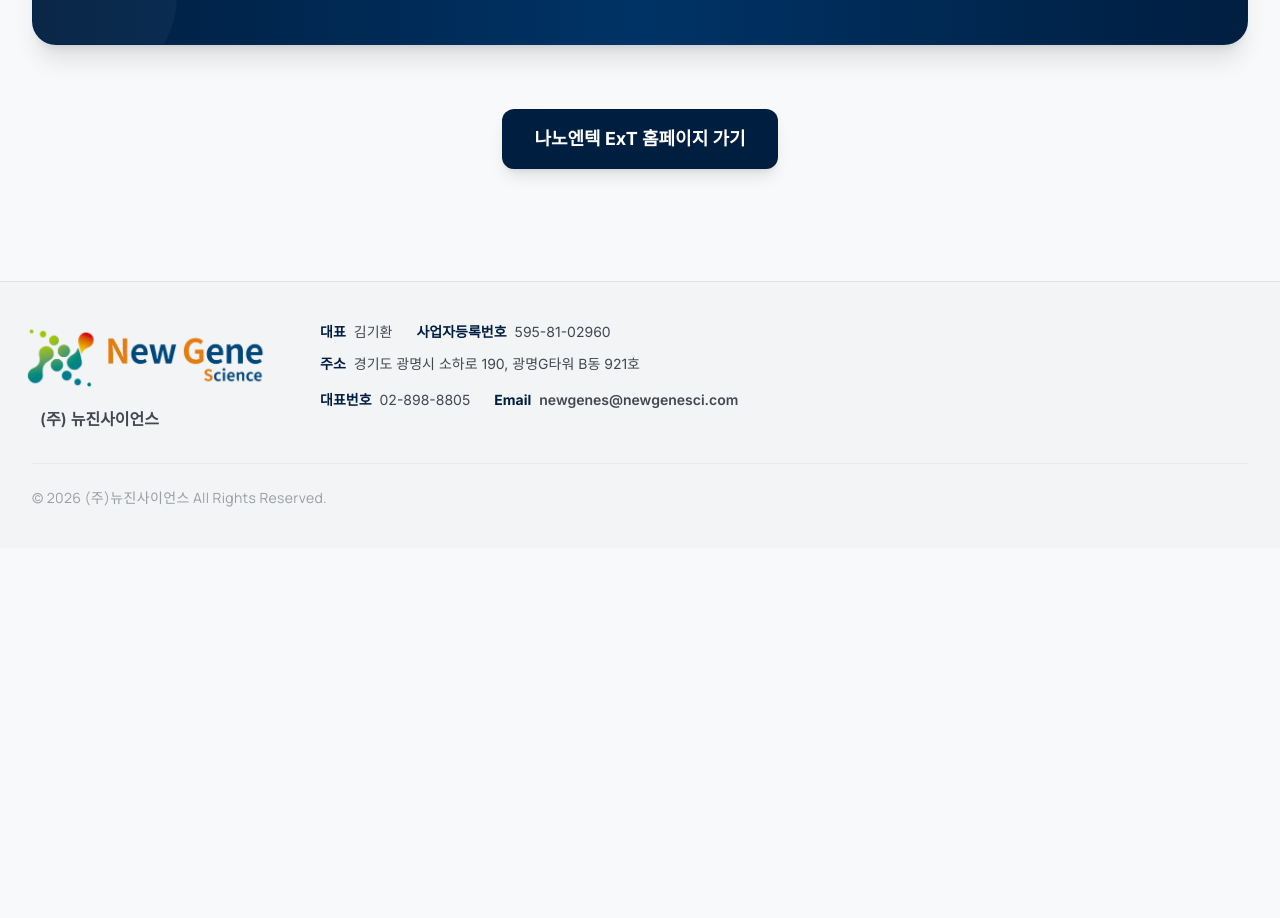
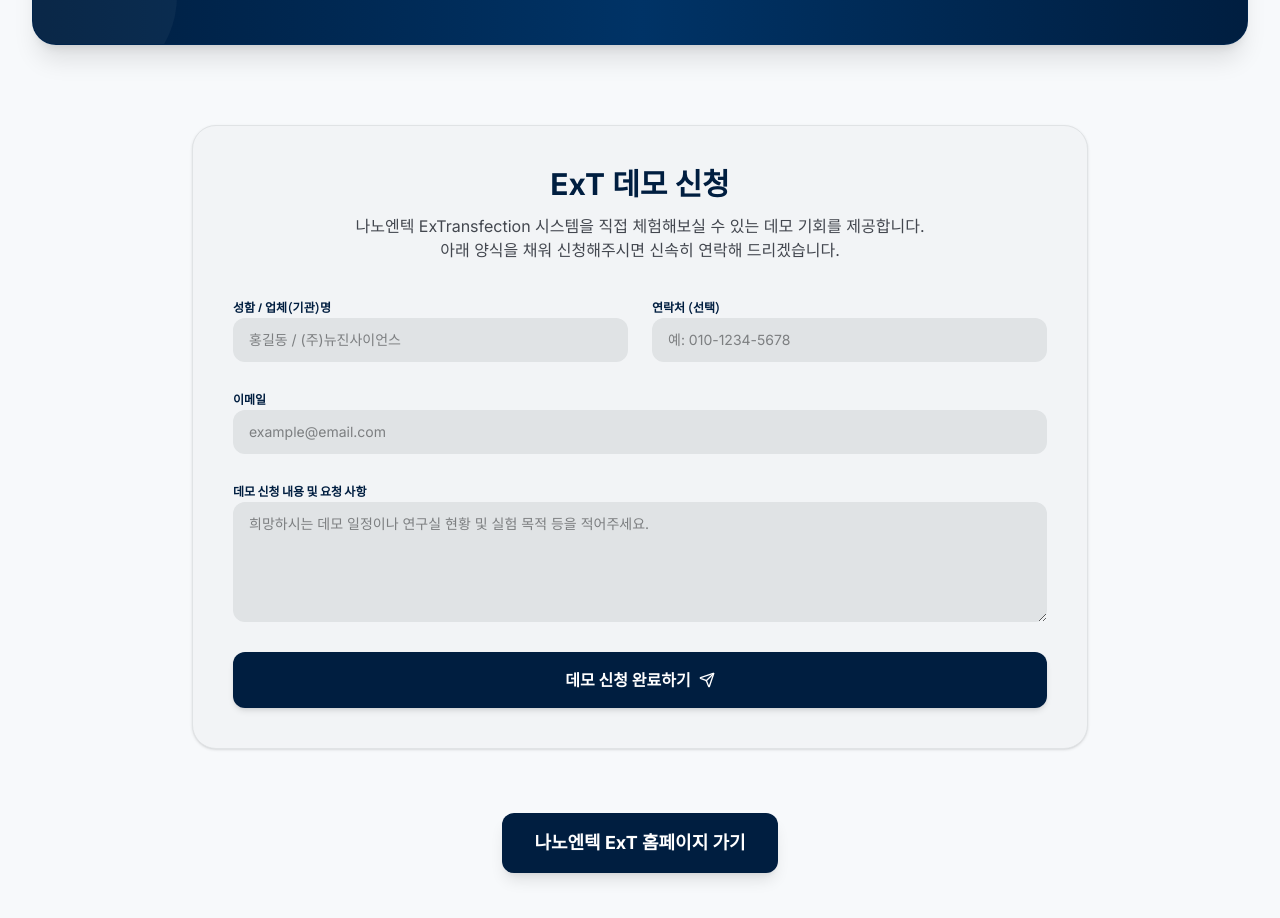
Before and after one commit to newgenes-ui/new, a React (Vite) app: page /equipment/nanoentek in a window 1280 px wide. Shown: the part 1760-2678 px from the top of the page. Before the commit the page ends 2308 px from the top, so only its background shows below. Built offline with nearby package versions, Linux system fonts and the light colour scheme.

Commit message:
feat: 나노엔텍 ExT 데모 신청 기능 추가 및 API 연동

```diff
--- /dev/null
+++ b/api/demo.ts
@@ -0,0 +1,33 @@
+import type { VercelRequest, VercelResponse } from '@vercel/node';
+import nodemailer from 'nodemailer';
+
+export default async function handler(req: VercelRequest, res: VercelResponse) {
+  if (req.method !== 'POST') {
+    return res.status(405).json({ message: 'Method not allowed' });
+  }
+
+  const { name, phone, email, message } = req.body;
+
+  const transporter = nodemailer.createTransport({
+    host: process.env.SMTP_HOST,
+    port: parseInt(process.env.SMTP_PORT || '465'),
+    secure: parseInt(process.env.SMTP_PORT || '465') === 465,
+    auth: {
+      user: process.env.SMTP_USER,
+      pass: process.env.SMTP_PASS,
+    },
+  });
+
+  try {
+    await transporter.sendMail({
+      from: `"NewGenes Website" <${process.env.SMTP_USER}>`,
+      to: 'newgenes@newgenesci.com',
+      subject: `[데모신청] ${name} / ${phone}`,
+      text: `성함/업체명: ${name}\n연락처: ${phone}\n이메일: ${email}\n\n데모 신청 및 문의 내용:\n${message}`,
+    });
+    res.status(200).json({ success: true, message: '데모 신청이 성공적으로 전송되었습니다.' });
+  } catch (error) {
+    console.error(error);
+    res.status(500).json({ success: false, message: '이메일 전송 중 오류가 발생했습니다.' });
+  }
+}
--- a/package.json
+++ b/package.json
@@ -30,6 +30,7 @@
   "devDependencies": {
     "@types/express": "^4.17.25",
     "@types/node": "^22.14.0",
+    "@vercel/node": "^5.10.1",
     "autoprefixer": "^10.4.21",
     "tailwindcss": "^4.1.14",
     "tsx": "^4.21.0",
--- a/server.ts
+++ b/server.ts
@@ -64,6 +64,48 @@ async function startServer() {
     }
   });
 
+  // API route for demo application
+  app.post("/api/demo", async (req, res) => {
+    const { name, phone, email, message } = req.body;
+
+    const transporter = nodemailer.createTransport({
+      host: process.env.SMTP_HOST || "smtp.gmail.com",
+      port: parseInt(process.env.SMTP_PORT || "587"),
+      secure: parseInt(process.env.SMTP_PORT || "587") === 465,
+      auth: {
+        user: process.env.SMTP_USER,
+        pass: process.env.SMTP_PASS,
+      },
+    });
+
+    const mailOptions = {
+      from: `"NewGenes Website" <${process.env.SMTP_USER}>`,
+      to: "newgenes@newgenesci.com",
+      subject: `[데모신청] ${name} / ${phone}`,
+      text: `성함/업체명: ${name}\n연락처: ${phone}\n이메일: ${email}\n\n데모 신청 및 문의 내용:\n${message}`,
+    };
+
+    try {
+      if (!process.env.SMTP_USER || !process.env.SMTP_PASS) {
+        console.warn("SMTP credentials missing. Logging email content instead.");
+        console.log("Email to: newgenes@newgenesci.com");
+        console.log("Subject:", mailOptions.subject);
+        console.log("Body:", mailOptions.text);
+
+        return res.status(200).json({
+          success: true,
+          message: "SMTP 설정이 필요합니다. (로그 확인됨)"
+        });
+      }
+
+      await transporter.sendMail(mailOptions);
+      res.status(200).json({ success: true, message: "데모 신청이 성공적으로 전송되었습니다." });
+    } catch (error) {
+      console.error("Error sending email:", error);
+      res.status(500).json({ success: false, message: "이메일 전송 중 오류가 발생했습니다." });
+    }
+  });
+
   // Vite middleware for development
   if (process.env.NODE_ENV !== "production") {
     const vite = await createViteServer({
--- a/src/pages/NanoEntek.tsx
+++ b/src/pages/NanoEntek.tsx
@@ -1,6 +1,64 @@
+import React, { useState, useRef } from "react";
 import { motion } from "motion/react";
+import { Send } from "lucide-react";
 
 export default function NanoEntek() {
+  const [formData, setFormData] = useState({
+    name: "",
+    phone: "",
+    email: "",
+    message: ""
+  });
+  const [isLoading, setIsLoading] = useState(false);
+  const demoFormRef = useRef<HTMLDivElement>(null);
+
+  const scrollToDemo = () => {
+    demoFormRef.current?.scrollIntoView({ behavior: "smooth", block: "start" });
+  };
+
+  const handleFormChange = (e: React.ChangeEvent<HTMLInputElement | HTMLTextAreaElement>) => {
+    const { name, value } = e.target;
+    setFormData(prev => ({ ...prev, [name]: value }));
+  };
+
+  const handleDemoSubmit = async (e: React.FormEvent) => {
+    e.preventDefault();
+    setIsLoading(true);
+
+    try {
+      const response = await fetch("/api/demo", {
+        method: "POST",
+        headers: {
+          "Content-Type": "application/json",
+        },
+        body: JSON.stringify({
+          name: formData.name,
+          phone: formData.phone,
+          email: formData.email,
+          message: formData.message,
+        }),
+      });
+
+      const data = await response.json();
+
+      if (response.ok && data.success) {
+        if (data.message.includes("SMTP 설정")) {
+          alert("데모 신청 완료! (현재 SMTP 이메일 설정이 안 되어 있어 실제 메일 전송은 생략되고 서버 로그에만 기록되었습니다. 관리자에게 문의하세요.)");
+        } else {
+          alert("데모 신청이 성공적으로 전송되었습니다! 담당자가 확인 후 연락드리겠습니다.");
+        }
+        setFormData({ name: "", phone: "", email: "", message: "" });
+      } else {
+        alert(data.message || "이메일 발송에 실패했습니다. 관리자에게 문의해 주세요.");
+      }
+    } catch (error) {
+      console.error("Error submitting demo form:", error);
+      alert("서버 연결에 실패했습니다. 잠시 후 다시 시도해주세요.");
+    } finally {
+      setIsLoading(false);
+    }
+  };
+
   return (
     <div className="pt-32 pb-20 px-8 max-w-7xl mx-auto">
       <motion.div
@@ -35,6 +93,17 @@ export default function NanoEntek() {
             alt="ExTransfection"
             className="w-auto h-10 md:h-12 mb-6 object-contain object-left"
           />
+
+          <div className="mb-6">
+            <button
+              onClick={scrollToDemo}
+              className="inline-flex items-center justify-center gap-2 px-6 py-3 bg-secondary hover:bg-secondary/90 text-white font-bold rounded-xl transition-all shadow-md hover:shadow-lg cursor-pointer text-sm"
+            >
+              <span>데모 신청하기</span>
+              <Send className="w-4 h-4" />
+            </button>
+          </div>
+
           <p className="text-on-surface-variant text-lg leading-relaxed mb-8 break-keep">
             ExTransfection™ Electroporation System은 단일 챔버 팁을 사용하여 정밀한 전기 펄스를 전달함으로써 높은 세포 생존율과 효율적인 형질감염을 가능하게 하는 전기 천공 장비입니다.
           </p>
@@ -143,6 +212,82 @@ export default function NanoEntek() {
         </div>
       </motion.div>
 
+      {/* 6. 데모 신청 폼 섹션 */}
+      <motion.div
+        ref={demoFormRef}
+        initial={{ opacity: 0, y: 30 }}
+        whileInView={{ opacity: 1, y: 0 }}
+        viewport={{ once: true }}
+        className="mt-20 p-8 md:p-10 rounded-3xl bg-surface-container-low border border-surface-container-highest max-w-4xl mx-auto shadow-sm"
+      >
+        <div className="text-center mb-8">
+          <h3 className="text-3xl font-bold text-primary mb-3">ExT 데모 신청</h3>
+          <p className="text-on-surface-variant text-sm md:text-base">
+            나노엔텍 ExTransfection 시스템을 직접 체험해보실 수 있는 데모 기회를 제공합니다.<br />
+            아래 양식을 채워 신청해주시면 신속히 연락해 드리겠습니다.
+          </p>
+        </div>
+
+        <form onSubmit={handleDemoSubmit} className="space-y-6">
+          <div className="grid grid-cols-1 md:grid-cols-2 gap-6">
+            <div className="space-y-2">
+              <label className="text-xs font-bold text-primary font-label uppercase">성함 / 업체(기관)명</label>
+              <input
+                type="text"
+                name="name"
+                value={formData.name}
+                onChange={handleFormChange}
+                required
+                className="w-full px-4 py-3 rounded-xl bg-surface-container-highest border-none focus:ring-2 focus:ring-secondary transition-all outline-none text-sm"
+                placeholder="홍길동 / (주)뉴진사이언스"
+              />
+            </div>
+            <div className="space-y-2">
+              <label className="text-xs font-bold text-primary font-label uppercase">연락처 (선택)</label>
+              <input
+                type="tel"
+                name="phone"
+                value={formData.phone}
+                onChange={handleFormChange}
+                className="w-full px-4 py-3 rounded-xl bg-surface-container-highest border-none focus:ring-2 focus:ring-secondary transition-all outline-none text-sm"
+                placeholder="예: 010-1234-5678"
+              />
+            </div>
+          </div>
+          <div className="space-y-2">
+            <label className="text-xs font-bold text-primary font-label uppercase">이메일</label>
+            <input
+              type="email"
+              name="email"
+              value={formData.email}
+              onChange={handleFormChange}
+              required
+              className="w-full px-4 py-3 rounded-xl bg-surface-container-highest border-none focus:ring-2 focus:ring-secondary transition-all outline-none text-sm"
+              placeholder="example@email.com"
+            />
+          </div>
+          <div className="space-y-2">
+            <label className="text-xs font-bold text-primary font-label uppercase">데모 신청 내용 및 요청 사항</label>
+            <textarea
+              name="message"
+              value={formData.message}
+              onChange={handleFormChange}
+              required
+              className="w-full px-4 py-3 rounded-xl bg-surface-container-highest border-none focus:ring-2 focus:ring-secondary transition-all outline-none text-sm min-h-[120px]"
+              placeholder="희망하시는 데모 일정이나 연구실 현황 및 실험 목적 등을 적어주세요."
+            ></textarea>
+          </div>
+          <button
+            type="submit"
+            disabled={isLoading}
+            className={`w-full py-4 text-white rounded-xl font-bold transition-all flex items-center justify-center gap-2 ${isLoading ? "bg-primary/50 cursor-not-allowed" : "bg-primary hover:bg-primary/90 cursor-pointer shadow-md hover:shadow-lg"}`}
+          >
+            {isLoading ? "전송 중..." : "데모 신청 완료하기"}
+            {!isLoading && <Send className="w-4 h-4" />}
+          </button>
+        </form>
+      </motion.div>
+
       {/* 4. 홈페이지 링크 버튼 */}
       <div className="flex justify-center mt-16 mb-8">
         <a
```
Also changed, not shown: 1 other file (tests, documents, lock files or other folders).
